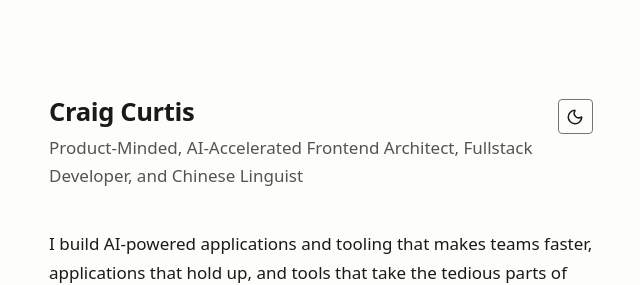
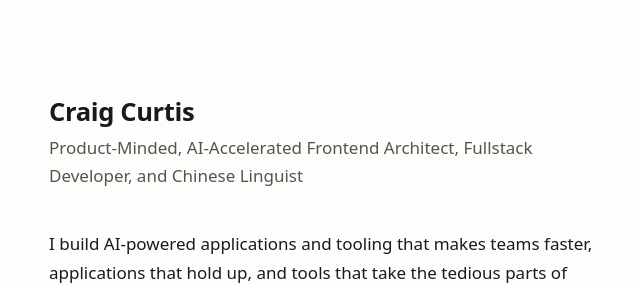
Before and after one commit to craig-o-curtis/craig-o-curtis.github.io, a Next.js app: page / in a window 1280 px wide. Shown: the top 285 px of the page, without its empty margins (319-959 px from the left). Built offline with nearby package versions, Linux system fonts and the light colour scheme.

Commit message:
Remove mode toggle for performance

```diff
--- a/app/components/Icon.tsx
+++ b/app/components/Icon.tsx
@@ -26,5 +26,5 @@ type IconProps = {
 }
 
 export function Icon({ name, className }: IconProps) {
-  return <span className={`icon icon-${name} ${className ?? ''}`.trim()}>{icons[name]}</span>
+  return <span className={`icon icon-${name} ${className ?? ''}`.trim()} aria-hidden="true">{icons[name]}</span>
 }
--- a/app/components/ThemeToggle.module.css
+++ /dev/null
@@ -1,19 +0,0 @@
-.button {
-  display: inline-flex;
-  align-items: center;
-  justify-content: center;
-  width: 2.2rem;
-  height: 2.2rem;
-  border: 1px solid var(--control);
-  border-radius: 4px;
-  background: none;
-  color: var(--fg);
-  cursor: pointer;
-  padding: 0;
-  transition: border-color 0.15s ease, background-color 0.15s ease;
-}
-
-.button:hover {
-  border-color: var(--accent);
-  background: var(--card-hover);
-}
--- a/app/components/ThemeToggle.tsx
+++ /dev/null
@@ -1,38 +0,0 @@
-'use client'
-
-import { useEffect, useState } from 'react'
-import { Sun, Moon } from 'lucide-react'
-import styles from './ThemeToggle.module.css'
-
-type Theme = 'light' | 'dark'
-
-type ThemeToggleProps = {
-  className?: string
-}
-
-export function ThemeToggle({ className }: ThemeToggleProps) {
-  const [theme, setTheme] = useState<Theme>('light')
-
-  useEffect(() => {
-    const stored = localStorage.getItem('theme') as Theme | null
-    if (stored) setTheme(stored)
-  }, [])
-
-  useEffect(() => {
-    document.documentElement.setAttribute('data-theme', theme)
-    localStorage.setItem('theme', theme)
-  }, [theme])
-
-  const icon = theme === 'light' ? <Moon size={18} /> : <Sun size={18} />
-
-  return (
-    <button
-      type="button"
-      className={`${styles.button}${className ? ` ${className}` : ''}`}
-      onClick={() => setTheme(theme === 'light' ? 'dark' : 'light')}
-      aria-label={`Switch to ${theme === 'light' ? 'dark' : 'light'} mode`}
-    >
-      {icon}
-    </button>
-  )
-}
--- a/app/layout.tsx
+++ b/app/layout.tsx
@@ -1,6 +1,5 @@
 import type { Metadata } from "next";
 import { NAME, TITLE } from "./identity";
-import { ThemeToggle } from "@/app/components/ThemeToggle";
 import "./styles/globals.css";
 
 export const metadata: Metadata = {
@@ -18,10 +17,7 @@ export default function RootLayout({
   children: React.ReactNode;
 }) {
   return (
-    <html lang="en" suppressHydrationWarning>
-      <head>
-        <script src="/theme-init.js" />
-      </head>
+    <html lang="en">
       <body>{children}</body>
     </html>
   );
--- a/app/page.module.css
+++ b/app/page.module.css
@@ -59,18 +59,6 @@
   line-height: 1;
 }
 
-.headerRow {
-  display: flex;
-  justify-content: space-between;
-  align-items: flex-start;
-  gap: 1rem;
-}
-
-.themeToggle {
-  flex-shrink: 0;
-  margin-top: 0.2rem;
-}
-
 @media (max-width: 480px) {
   .main {
     padding: 4rem 0 5rem;
--- a/app/page.tsx
+++ b/app/page.tsx
@@ -5,7 +5,6 @@ import { Link } from '@/app/components/Link'
 import { PerformanceAnalytics } from '@/app/components/PerformanceAnalytics'
 import { ProjectCard } from '@/app/components/ProjectCard'
 import { Section } from '@/app/components/Section'
-import { ThemeToggle } from '@/app/components/ThemeToggle'
 import {
   CV_FILE_INFO,
   CV_PATH,
@@ -27,13 +26,8 @@ export default function Home() {
 
       <main id="main" className={styles.main}>
         <header>
-          <div className={styles.headerRow}>
-            <div>
           <h1 className={styles.name}>{NAME}</h1>
           <p className={styles.title}>{TITLE}</p>
-            </div>
-            <ThemeToggle className={styles.themeToggle} />
-          </div>
         </header>
 
         <div className={styles.intro}>
@@ -83,6 +77,7 @@ export default function Home() {
         </Section>
 
         <Section title="Elsewhere">
+          <nav aria-label="Social links">
             <ul className={styles.links}>
               {links.map((link) => (
                 <li key={link.label}>
@@ -93,6 +88,7 @@ export default function Home() {
                 </li>
               ))}
             </ul>
+          </nav>
         </Section>
 
         <Section title="Early Works">
--- a/app/styles/theme.css
+++ b/app/styles/theme.css
@@ -24,7 +24,7 @@
 }
 
 @media (prefers-color-scheme: dark) {
-  :root:not([data-theme="light"]) {
+  :root {
     --bg: #14140c;
     --fg: #e8e8e3;
     --muted: #a5a59d;
@@ -35,25 +35,3 @@
     --focus: #7aa7ff;
   }
 }
-
-[data-theme="light"] {
-  --bg: #fdfdfc;
-  --fg: #1a1a19;
-  --muted: #54544f;
-  --rule: #e4e4e0;
-  --control: #767670;
-  --accent: #1a1a19;
-  --card-hover: #f6f6f3;
-  --focus: #0b5fff;
-}
-
-[data-theme="dark"] {
-  --bg: #14140c;
-  --fg: #e8e8e3;
-  --muted: #a5a59d;
-  --rule: #2a2a26;
-  --control: #82827b;
-  --accent: #e8e8e3;
-  --card-hover: #1c1c16;
-  --focus: #7aa7ff;
-}
```
Also changed, not shown: public/theme-init.js (deleted, +0 -11 lines). Lines whose indentation alone changed are shown as unchanged.
